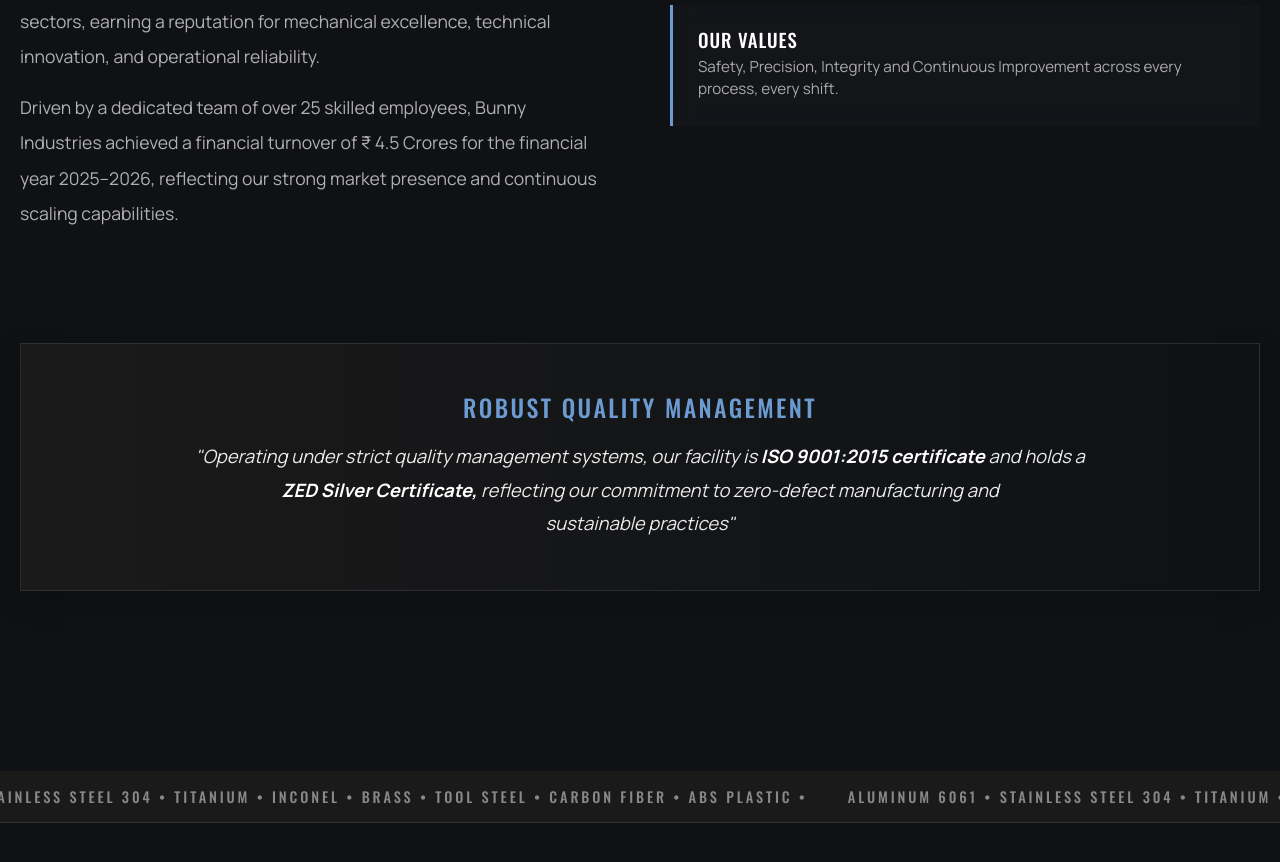
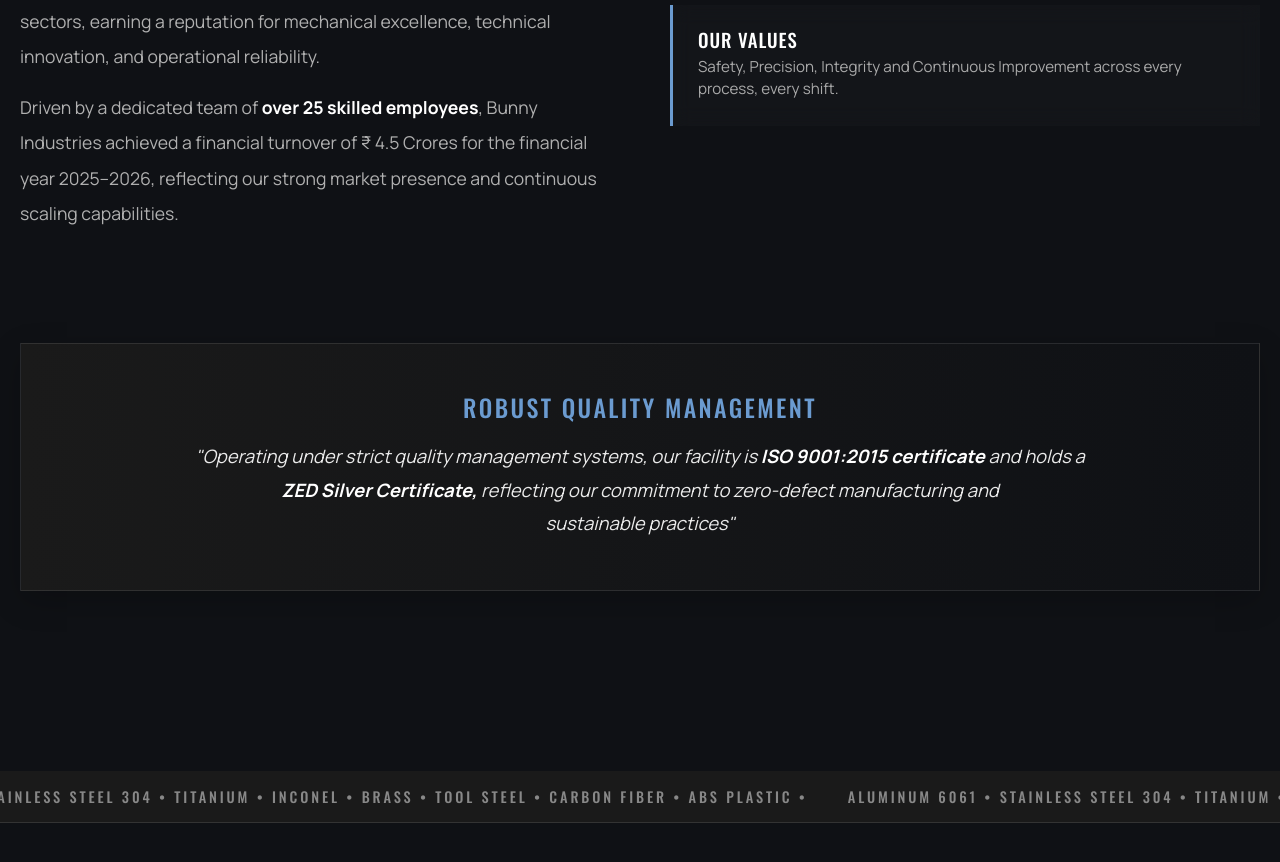
Before and after one commit to Dhivakar40/ALLOYED_IMS, a React (Vite) app: page / in a window 1280 px wide. Shown: the part 1314-2176 px from the top of the page. Built offline with nearby package versions, Linux system fonts and the light colour scheme; a web font is replaced by a local one.

Commit message:
text corrections

```diff
--- a/src/components/About.jsx
+++ b/src/components/About.jsx
@@ -57,7 +57,7 @@
                 Established in 2015 under the leadership of Founder & Proprietor Mr. Varatharajaperumal S, Bunny Industries has grown into a trusted name in precision engineering and high-quality manufacturing.<span style={{ color: '#FFF', fontWeight: 'bold' }}> Over a decade of steady growth, </span>we have partnered with industry leaders across diverse sectors, earning a reputation for mechanical excellence, technical innovation, and operational reliability.
               </p>
               <p style={{ color: '#B0B0B0', lineHeight: '2.0', fontSize: '1.1rem', marginBottom: '2rem' }}>
-                Driven by a dedicated team of over 25 skilled employees, Bunny Industries achieved a financial turnover of ₹ 4.5 Crores for the financial year 2025–2026, reflecting our strong market presence and continuous scaling capabilities.
+                Driven by a dedicated team of <span style={{ color: '#FFF', fontWeight: 'bold' }}>over 25 skilled employees</span>, Bunny Industries achieved a financial turnover of ₹ 4.5 Crores for the financial year 2025–2026, reflecting our strong market presence and continuous scaling capabilities.
               </p>
             </motion.div>
 
```
